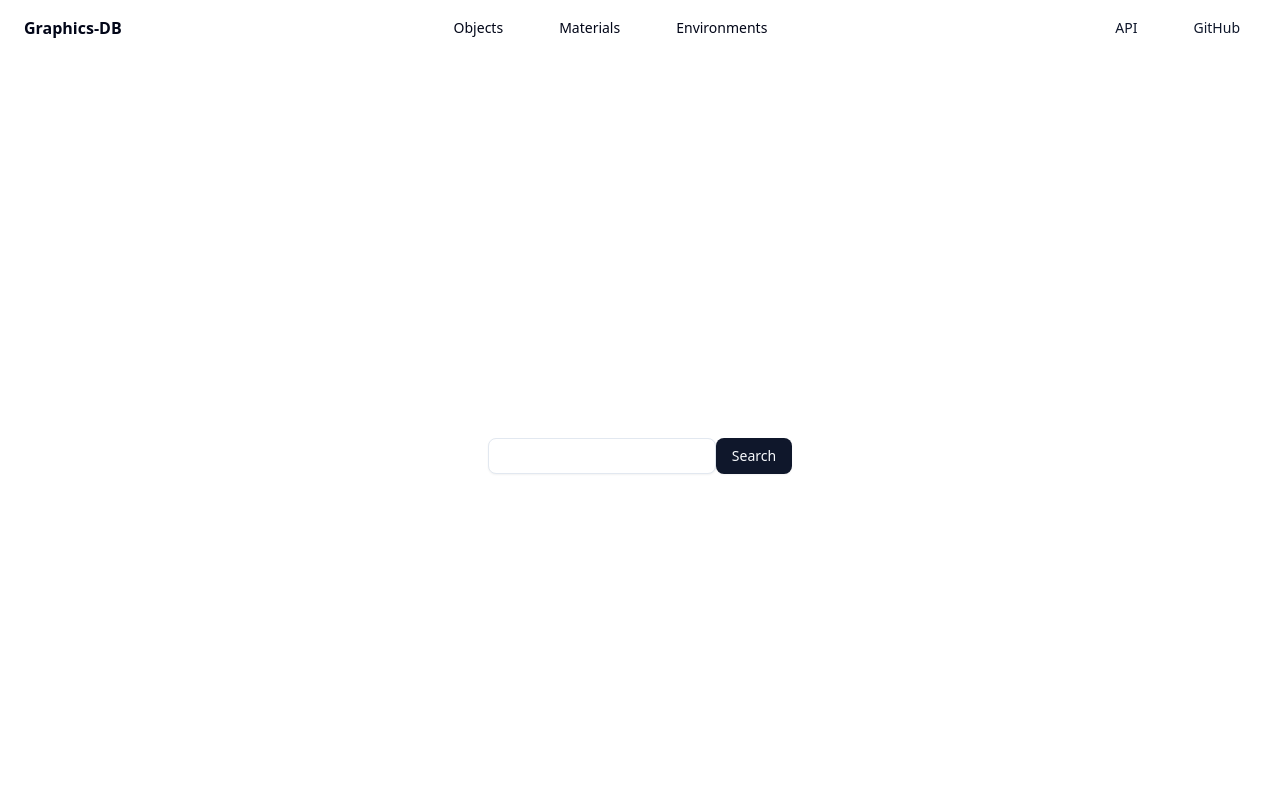
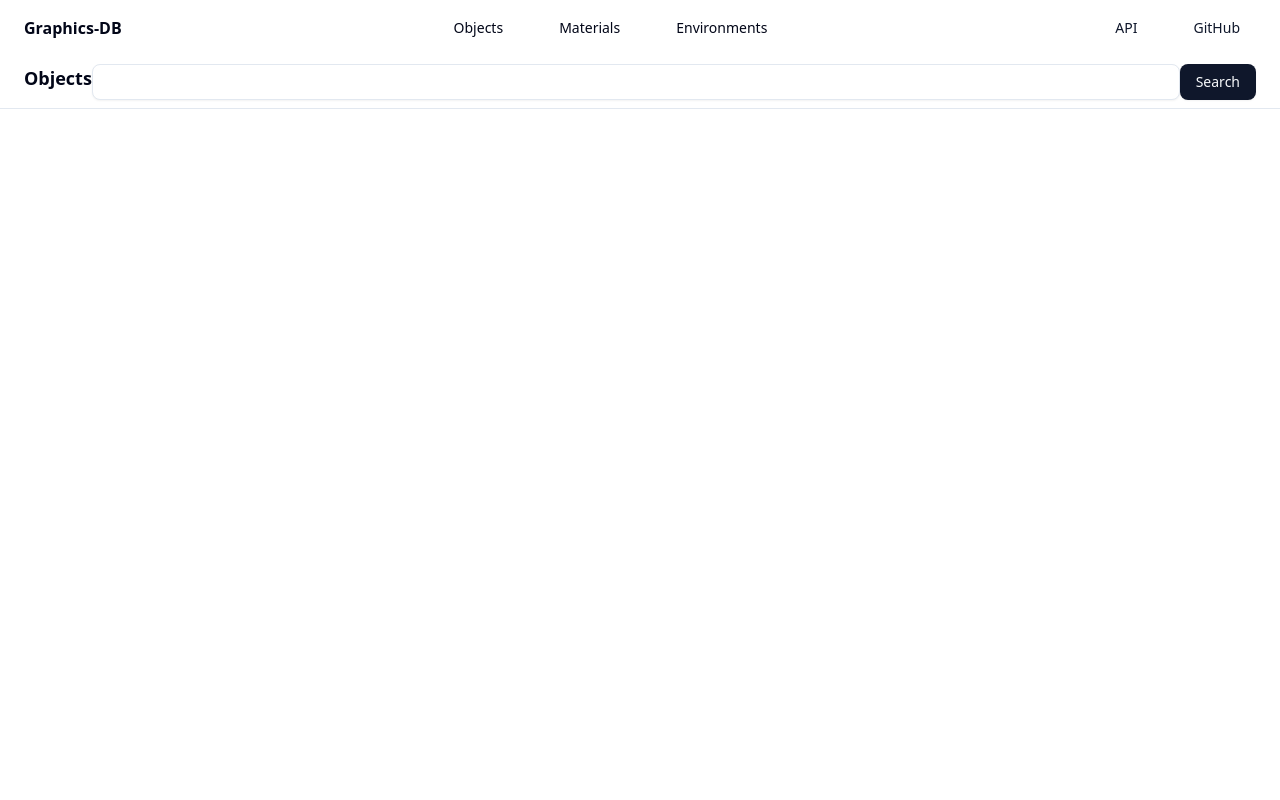
Before and after one commit to SceneBuilder/graphics-db-frontend, a SvelteKit app: page /objects in a window 1280 px wide. Shown: the top 800 px of the page. Built offline with nearby package versions, Linux system fonts and the light colour scheme.

Commit message:
Moved up search bar to second header

```diff
--- a/src/routes/objects/+page.svelte
+++ b/src/routes/objects/+page.svelte
@@ -3,11 +3,14 @@
 	import { Button } from '$lib/components/ui/button/index.js';
 </script>
 
+<header class="border-b px-4 py-2 lg:px-6">
+	<div class="flex">
+		<h1 class="text-lg font-semibold">Objects</h1>
+		<Input />
+		<Button type="submit">Search</Button>
+	</div>
+</header>
+
 <main class="flex min-h-screen flex-col items-center justify-center">
-	<div class="text-center">
-		<div class="flex">
-			<Input />
-			<Button type="submit">Search</Button>
-		</div>
-	</div>
+	<div class="text-center"></div>
 </main>
```
